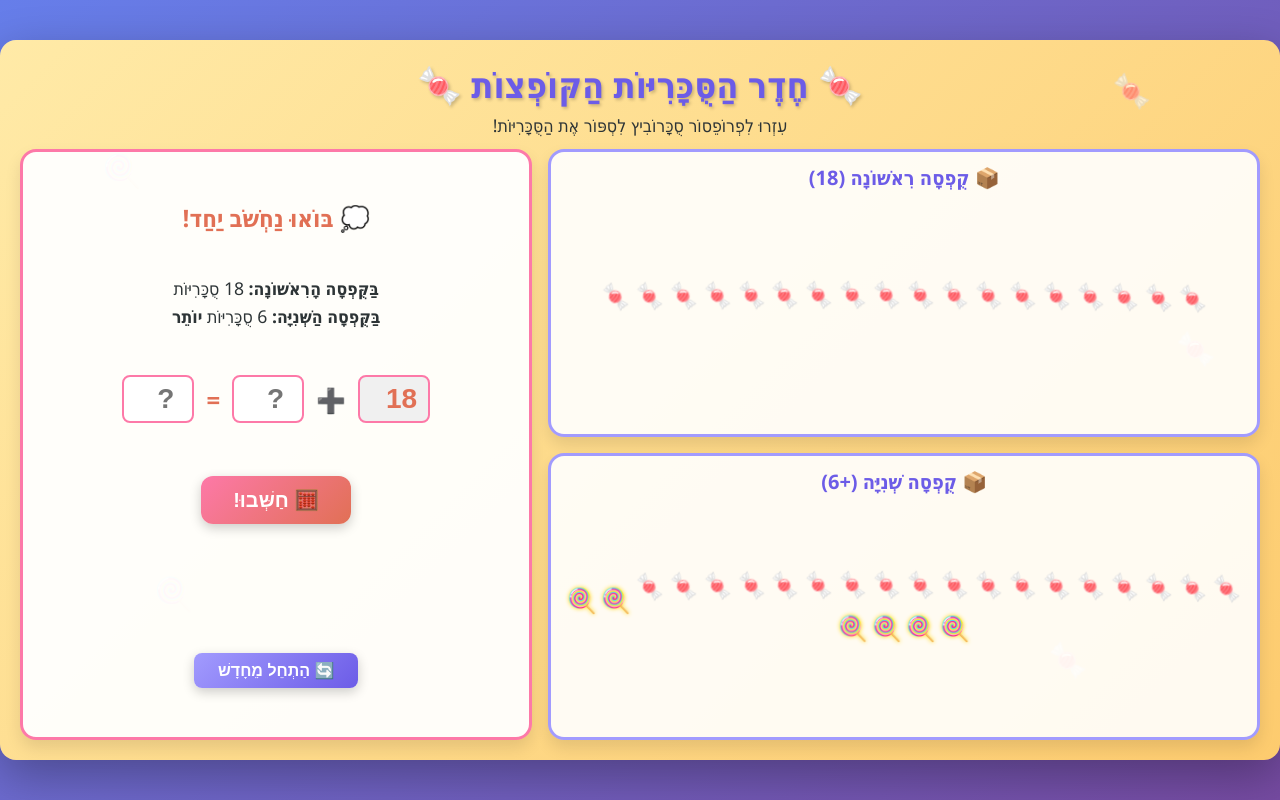
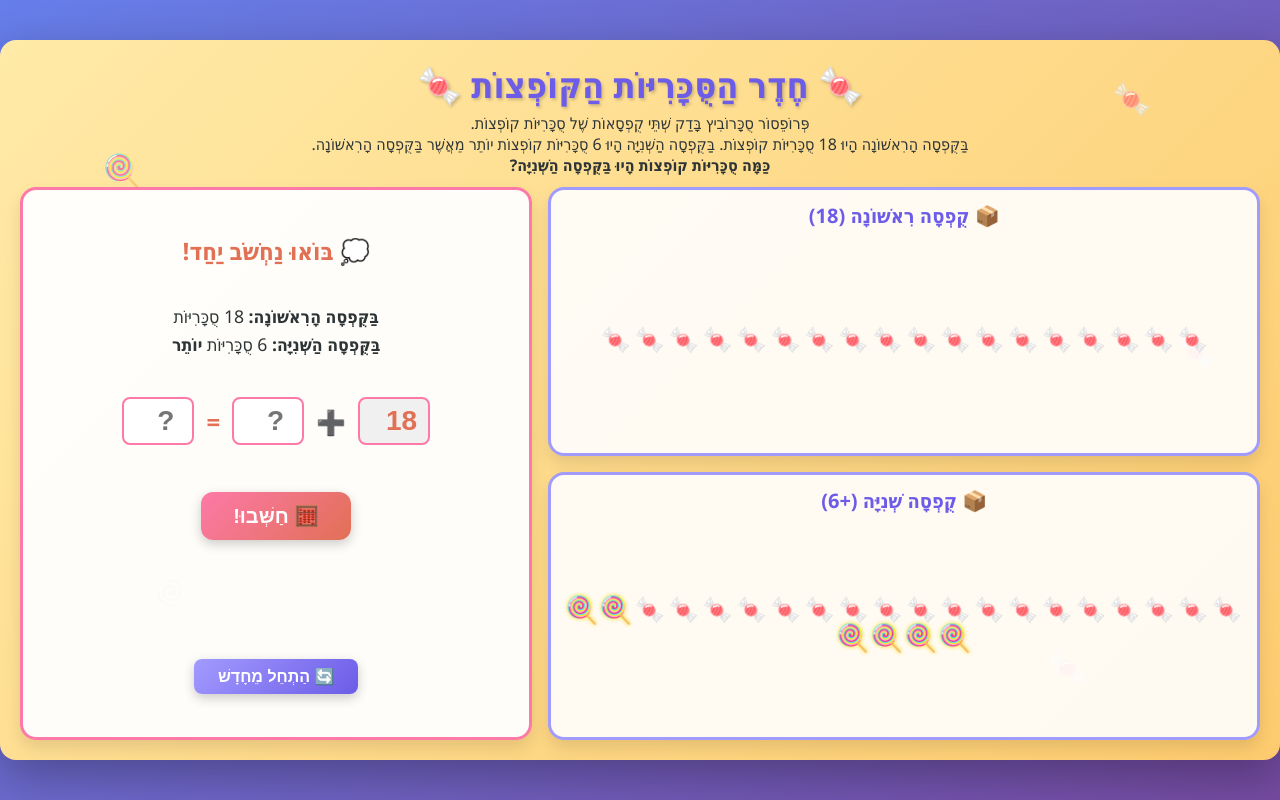
Before and after one commit to Inbal5980/jumpingcandysimu, a plain HTML site: page index.html in a window 1280 px wide. Drawn offline with Linux system fonts and the light colour scheme.

Commit message:
Update index.html

```diff
--- a/index.html
+++ b/index.html
@@ -41,14 +41,8 @@
         .candy-float {
             position: absolute;
             font-size: 4vmin;
-            animation: float 4s ease-in-out infinite;
             opacity: 0.6;
             pointer-events: none;
-        }
-
-        @keyframes float {
-            0%, 100% { transform: translateY(0) rotate(0deg); }
-            50% { transform: translateY(-2vmin) rotate(10deg); }
         }
 
         .header {
@@ -66,8 +60,11 @@
         }
 
         .header p {
-            font-size: 2.2vmin;
+            font-size: 2vmin;
             color: #2d3436;
+            max-width: 90%;
+            margin: 0 auto;
+            line-height: 1.3;
         }
 
         .workspace {
@@ -249,7 +246,11 @@
 
         <div class="header">
             <h1>🍬 חֶדֶר הַסֻּכָּרִיּוֹת הַקּוֹפְצוֹת 🍬</h1>
-            <p>עִזְרוּ לִפְרוֹפֵסוֹר סֻכָּרוֹבִיץ לִסְפּוֹר אֶת הַסֻּכָּרִיּוֹת!</p>
+            <p>
+                פְּרוֹפֵסוֹר סֻכָּרוֹבִיץ בָּדַק שְׁתֵּי קֻפְסָאוֹת שֶׁל סֻכָּרִיּוֹת קוֹפְצוֹת.<br>
+                בַּקֻּפְסָה הָרִאשׁוֹנָה הָיוּ 18 סֻכָּרִיּוֹת קוֹפְצוֹת. בַּקֻּפְסָה הַשְּׁנִיָּה הָיוּ 6 סֻכָּרִיּוֹת קוֹפְצוֹת יוֹתֵר מֵאֲשֶׁר בַּקֻּפְסָה הָרִאשׁוֹנָה.<br>
+                <strong>כַּמָּה סֻכָּרִיּוֹת קוֹפְצוֹת הָיוּ בַּקֻּפְסָה הַשְּׁנִיָּה?</strong>
+            </p>
         </div>
 
         <div class="workspace">
@@ -317,8 +318,7 @@
             const candy = document.createElement('span');
             candy.className = 'candy';
             candy.textContent = char;
-            candy.style.animation = `float 3s ease-in-out infinite`;
-            candy.style.animationDelay = `${delay}s`;
+
             if (isNew) {
                 candy.style.filter = "drop-shadow(0 0 2px gold)";
                 candy.style.transform = "scale(1.1)";
```
